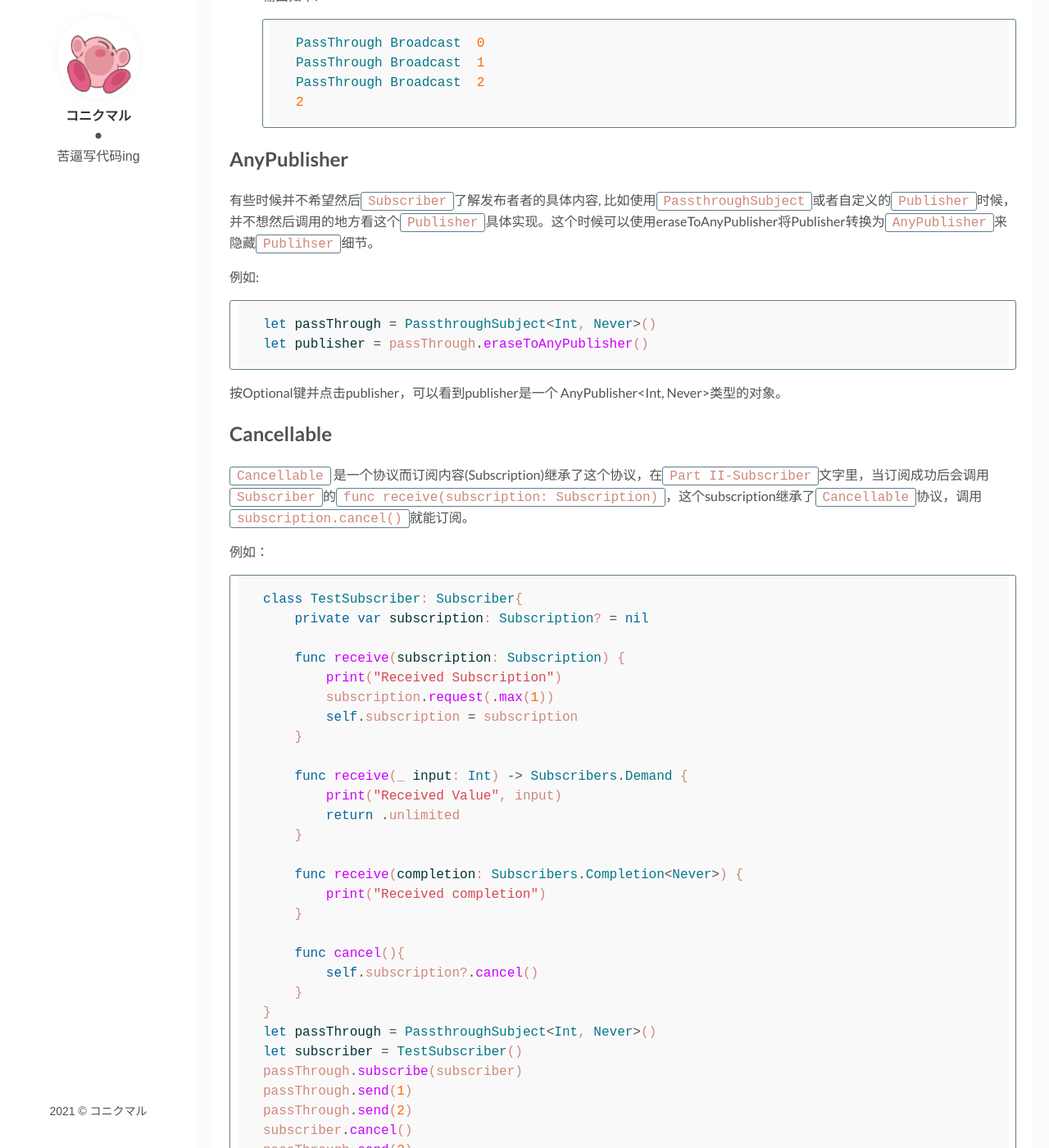
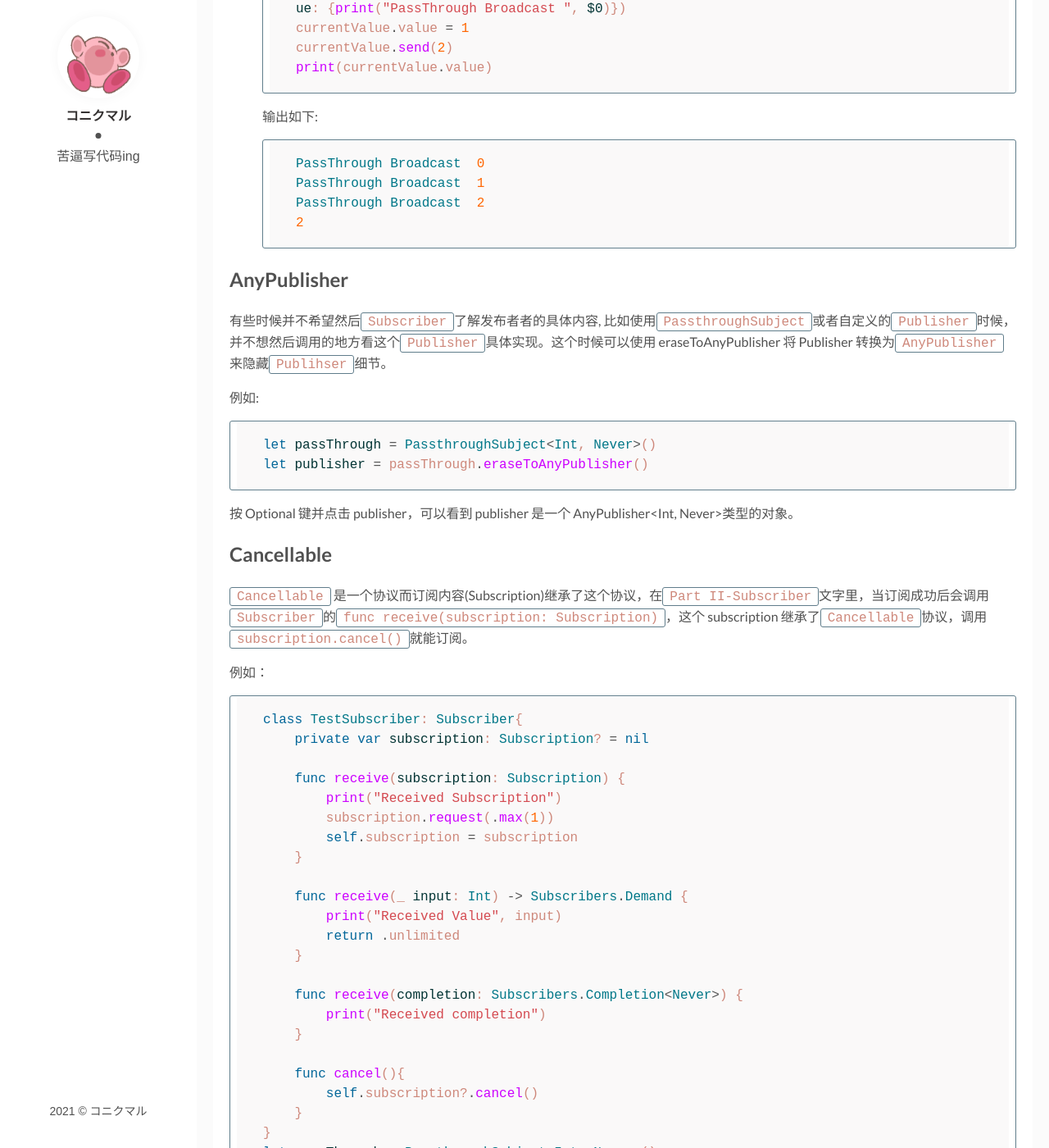
Before and after one commit to RiuHDuo/riuhduo.github.io, a Jekyll site: the page built from _posts/2021-10-25-SwiftUI-Combine-part-3.md, in a window 1280 px wide and 1400 px high, scrolled down 1589 px. Shown: the whole window at 82% size. Built offline with Jekyll 4.4.1, drawn with Linux system fonts in a browser that asks for light colours; comment, search, counter and statistics services are not loaded; some of the changed text lies outside the part shown.

````diff
--- a/_posts/2021-10-25-SwiftUI-Combine-part-3.md
+++ b/_posts/2021-10-25-SwiftUI-Combine-part-3.md
@@ -24,12 +24,12 @@ tags: [SwiftUI]
 
 `Subject`是一个集成`Publisher`的协议,比起`Publisher`, `Subject`提供了一些方法来发布事件。
 
-`Subject`提供了几个send方法：
+`Subject`提供了几个 send 方法：
 
-- send(_ :Output): 用于发送一个事件给`Subscriber`
+- send(\_ :Output): 用于发送一个事件给`Subscriber`
 - send(subscription: Subscription): 发布订阅内容给发布者
 
-Swift提供了`PassthroughSubject`和`CurrentValueSubject`两个`Subject`使用。
+Swift 提供了`PassthroughSubject`和`CurrentValueSubject`两个`Subject`使用。
 
 - `PassthroughSubject`: 直接发布事件给`Subscriber`
 
@@ -48,8 +48,6 @@ Swift提供了`PassthroughSubject`和`CurrentValueSubject`两个`Subject`使用
   PassThrough Broadcast  2
   PassThrough Completion  finished
   ```
-
-
 
 - `CurrentValueSubject`: 初始化一个`Output`类型的值并发布给`Subscriber`，每当发布一个事件给`Subscriber`，这个值就会随之更新。或者更新该值也会发布事件给`Subscriber`。
 
@@ -72,7 +70,7 @@ Swift提供了`PassthroughSubject`和`CurrentValueSubject`两个`Subject`使用
 
 ## AnyPublisher
 
-有些时候并不希望然后`Subscriber`了解发布者者的具体内容, 比如使用`PassthroughSubject`或者自定义的`Publisher`时候，并不想然后调用的地方看这个`Publisher`具体实现。这个时候可以使用eraseToAnyPublisher将Publisher转换为`AnyPublisher`来隐藏`Publihser`细节。
+有些时候并不希望然后`Subscriber`了解发布者者的具体内容, 比如使用`PassthroughSubject`或者自定义的`Publisher`时候，并不想然后调用的地方看这个`Publisher`具体实现。这个时候可以使用 eraseToAnyPublisher 将 Publisher 转换为`AnyPublisher`来隐藏`Publihser`细节。
 
 例如:
 
@@ -81,11 +79,11 @@ let passThrough = PassthroughSubject<Int, Never>()
 let publisher = passThrough.eraseToAnyPublisher()
 ```
 
-按Optional键并点击publisher，可以看到publisher是一个 AnyPublisher<Int, Never>类型的对象。
+按 Optional 键并点击 publisher，可以看到 publisher 是一个 AnyPublisher<Int, Never>类型的对象。
 
 ## Cancellable
 
-`Cancellable` 是一个协议而订阅内容(Subscription)继承了这个协议，在`Part II-Subscriber`文字里，当订阅成功后会调用`Subscriber`的`func receive(subscription: Subscription)`，这个subscription继承了`Cancellable`协议，调用`subscription.cancel()`就能订阅。
+`Cancellable` 是一个协议而订阅内容(Subscription)继承了这个协议，在`Part II-Subscriber`文字里，当订阅成功后会调用`Subscriber`的`func receive(subscription: Subscription)`，这个 subscription 继承了`Cancellable`协议，调用`subscription.cancel()`就能订阅。
 
 例如：
 
@@ -175,4 +173,4 @@ Received Value 2
 Cancel
 ```
 
-在doIt()函数运行完后,  `AnyCancellable`类型的c变量自动释放了。
+在 doIt()函数运行完后, `AnyCancellable`类型的 c 变量自动释放了。
````
Also changed, not shown: other parts of _posts/2021-10-25-SwiftUI-Combine-part-3.md (+6 -6 lines), assets/img/swiftui_logo_2.png (added).
